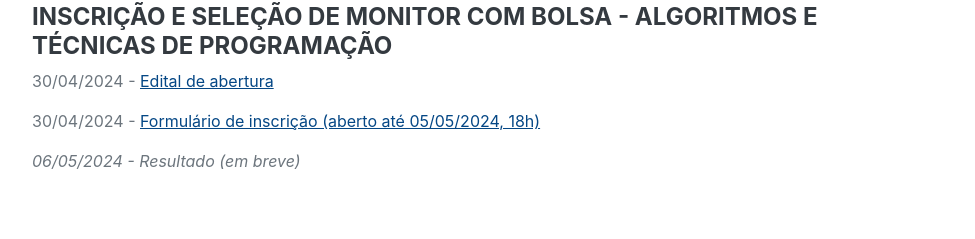
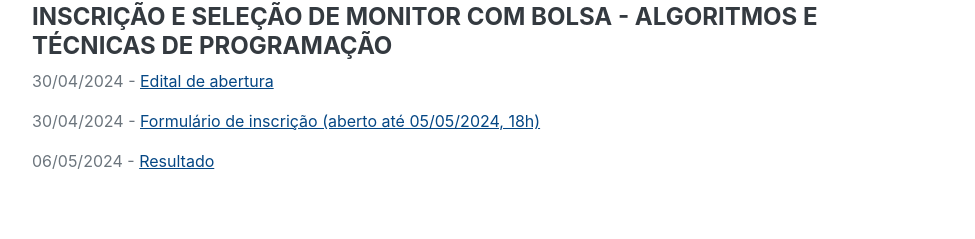
Before and after one commit to profguerino/profguerino.github.io, a plain HTML site: page index.html in a window 1280 px wide. Shown: the part 1196-1435 px from the top of the page, without its empty margins (288-1263 px from the left). Drawn offline with nearby package versions, Linux system fonts and the light colour scheme; a web font is replaced by a local one.

Commit message:
Update index.html

```diff
--- a/index.html
+++ b/index.html
@@ -60,7 +60,7 @@
                     <h4>Inscrição e seleção de monitor com bolsa - Algoritmos e Técnicas de Programação</h4>
                     <p>30/04/2024 - <a href="https://drive.google.com/file/d/19689Nxb7IIgqI7ofLsidAZTqW1gY4iDu/view?usp=sharing" target="_blank">Edital de abertura</a></p>
                     <p>30/04/2024 - <a href="https://forms.gle/yKfQZd7oAoveVNSA9" target="_blank">Formulário de inscrição (aberto até 05/05/2024, 18h)</a></p>
-                    <p><i>06/05/2024 - Resultado (em breve)</i><p>
+                    <p>06/05/2024 - <a href="https://drive.google.com/file/d/19Bwtg-MH7m_cEVrdSQSp1ThhlXq83lYs/view?usp=sharing" target="_blank">Resultado</a></p>
                 </div>
             </section>
 
```
